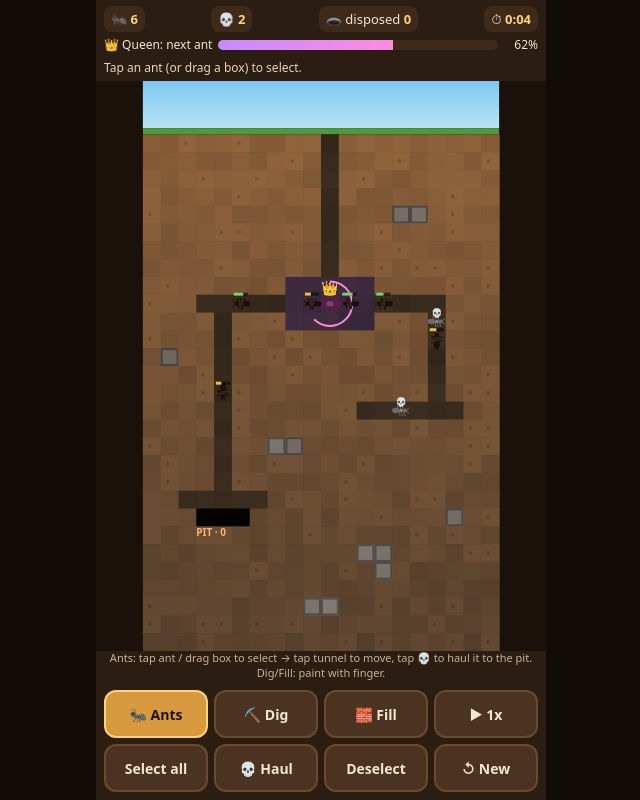
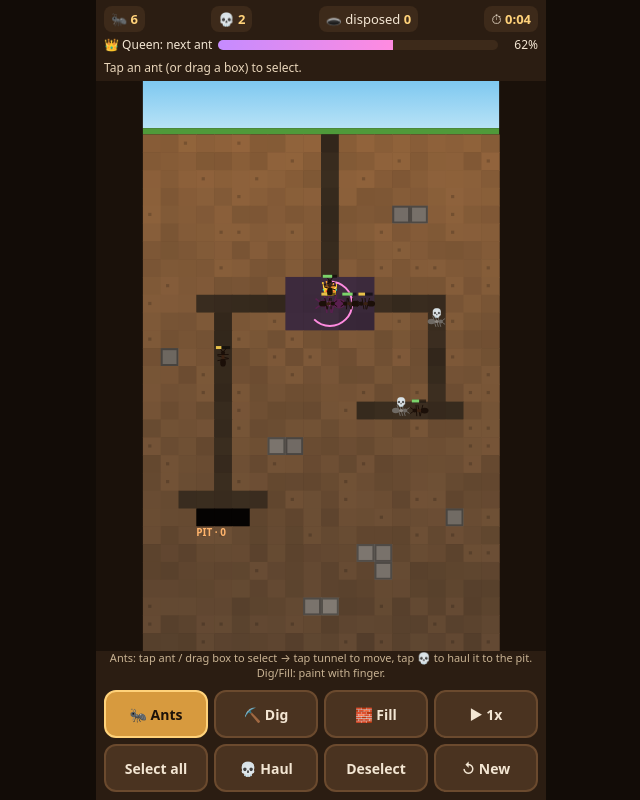
Before and after one commit to 2leggedanimal/ant-colony-prototype, a plain HTML site: page index.html in a window 1280 px wide. Shown: the whole page, without its empty margins (319-959 px from the left). Drawn offline with Linux system fonts and the light colour scheme.

Commit message:
Fix button taps after gestures, idle wandering, balance, test hook

```diff
--- a/index.html
+++ b/index.html
@@ -254,9 +254,11 @@ function moveAnt(a, dt) {
     a.wanderT -= dt;
     if (a.wanderT <= 0) {
       a.wanderT = rand(1.5, 5);
-      const c = cOf(a), r = rOf(a);
-      const opts = DIRS.map(([dc, dr]) => [c + dc, r + dr]).filter(([x, y]) => walk(x, y) && cell(x, y) !== PIT);
-      if (opts.length) a.path = [opts[(Math.random() * opts.length) | 0]];
+      // stroll to a random tunnel cell a few steps away (idle ants explore the nest)
+      const reach = [], seen = new Set();
+      bfs(cOf(a), rOf(a), (x, y) => { const k = y * COLS + x; if (!seen.has(k) && cell(x, y) !== PIT) { seen.add(k); reach.push([x, y]); } return false; });
+      const near = reach.filter(([x, y]) => Math.abs(x - cOf(a)) + Math.abs(y - rOf(a)) <= 7);
+      if (near.length) { const [x, y] = near[(Math.random() * near.length) | 0]; const p = bfs(cOf(a), rOf(a), (u, v) => u === x && v === y); if (p) a.path = p; }
     }
   }
   if (a.carry) { const k = S.corpses.find(k => k.id === a.carry); if (k) { k.x = a.x; k.y = a.y - 0.25; } }
@@ -495,7 +497,7 @@ btn('bNew', () => { if (confirm('Start a new colony?')) { const sp = S.speed; ne
 let last = performance.now();
 function frame(now) {
   const dt = Math.min(0.1, (now - last) / 1000); last = now;
-  let sim = dt * S.speed * (window.__timeScale || 1);
+  let sim = dt * S.speed * (window.__timeScale ?? 1);
   while (sim > 0) { const d = Math.min(sim, 0.05); step(d); sim -= d; }
   for (let i = fx.length - 1; i >= 0; i--) { fx[i].t += dt * 1.5; if (fx[i].t >= 1) fx.splice(i, 1); }
   draw(); hud();
```
